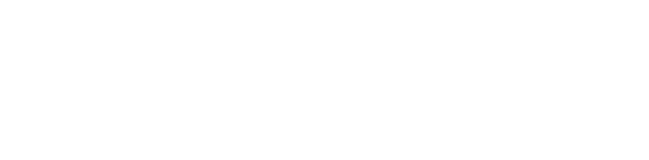
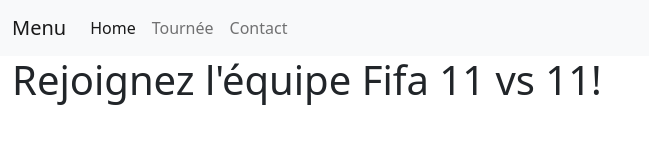
Before and after one commit to RomeoMokabo/test-ajax, a plain HTML site: page index.html in a window 1280 px wide. Shown: the whole page, without its empty margins (0-649 px from the left). Drawn offline with nearby package versions, Linux system fonts and the light colour scheme.

Commit message:
change index.html styles.css

```diff
--- a/index.html
+++ b/index.html
@@ -1,12 +1,46 @@
 <!DOCTYPE html>
-<html lang="en">
+<html lang="fr">
 <head>
   <meta charset="UTF-8">
   <meta http-equiv="X-UA-Compatible" content="IE=edge">
   <meta name="viewport" content="width=device-width, initial-scale=1.0">
-  <title>Document ajax</title>
+  <meta name="descritption" content="Site officiel de l’Ajax Amsterdam : toute l’actualité du club eSport ainsi que sa tournée de recrutement dans toute la France. Retrouvez nous sur le FIFA 22">
+  <link rel="stylesheet" href="styles.css">
+
+  <!-- Bootstrap -->
+  <link href="https://cdn.jsdelivr.net/npm/bootstrap@5.2.0-beta1/dist/css/bootstrap.min.css" rel="stylesheet" integrity="sha384-0evHe/X+R7YkIZDRvuzKMRqM+OrBnVFBL6DOitfPri4tjfHxaWutUpFmBp4vmVor" crossorigin="anonymous">
+  <script src="https://cdn.jsdelivr.net/npm/bootstrap@5.2.0-beta1/dist/js/bootstrap.bundle.min.js" integrity="sha384-pprn3073KE6tl6bjs2QrFaJGz5/SUsLqktiwsUTF55Jfv3qYSDhgCecCxMW52nD2" crossorigin="anonymous"></script>
+
+  <title>Ajax Amsterdam esport | Nous Sommes Grand</title>
+
+
 </head>
 <body>
+  <!-- NAVBAR -->
+  <nav class="navbar navbar-expand-lg bg-light">
+    <div class="container-fluid">
+      <a class="navbar-brand" href="#">Menu</a>
+      <button class="navbar-toggler" type="button" data-bs-toggle="collapse" data-bs-target="#navbarNav" aria-controls="navbarNav" aria-expanded="false" aria-label="Toggle navigation">
+        <span class="navbar-toggler-icon"></span>
+      </button>
+      <div class="collapse navbar-collapse" id="navbarNav">
+        <ul class="navbar-nav">
+          <li class="nav-item">
+            <a class="nav-link active" aria-current="page" href="#">Home</a>
+          </li>
+          <li class="nav-item">
+            <a class="nav-link" href="#">Tournée</a>
+          </li>
+          <li class="nav-item">
+            <a class="nav-link" href="#">Contact</a>
+          </li>
+        </ul>
+      </div>
+    </div>
+  </nav>
 
+  <div class="container-fluid">
+    <h1>Rejoignez l'équipe Fifa 11 vs 11!</h1>
+  </div>
 </body>
 </html>
--- a/styles.css
+++ b/styles.css
@@ -1,3 +1,4 @@
-*{
-
+* {
+  padding: 0;
+  margin: 0;
 }
```
